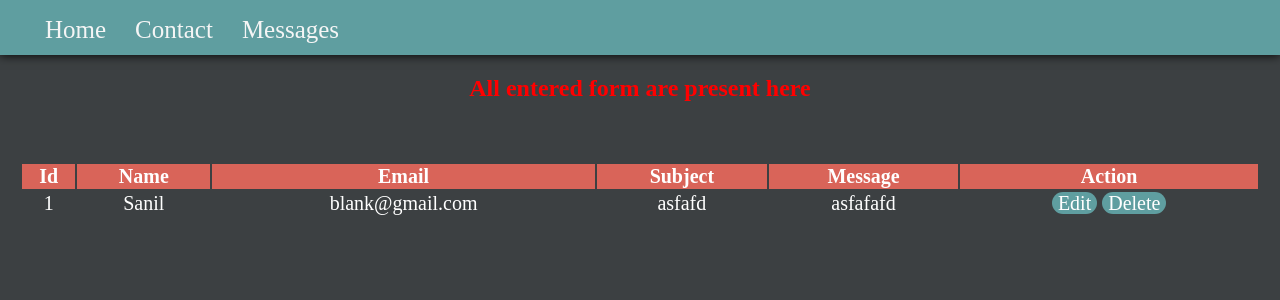
After one commit to Sanilblank/Simple_slider_and_contactform, a PHP site: page /messages.php in a window 1280 px wide. The commit adds this page. Shown: the top 300 px of the page. Run offline with PHP 8.4, Linux system fonts and the light colour scheme; data comes from the database, SQL or seed files in the repository; some libraries are stand-ins or nearby versions.

Commit message:
made section for showing messages

```diff
--- a/includes/header.php
+++ b/includes/header.php
@@ -12,7 +12,8 @@
             <nav>
                 <ul>
                     <li><a href="index.php">Home</a></li>
-                    <li><a href="contact.php">Contact</a></li>
+                    <li><a href="contact.php">Contact</a>
+                    <li><a href="messages.php">Messages</a></li>
                 </ul>
             </nav>
         </header>
--- /dev/null
+++ b/messages.php
@@ -0,0 +1,75 @@
+<?php
+    require 'includes/header.php';
+    require 'includes/database.php';
+?>
+<h2>All entered form are present here</h2>
+
+<?php
+    $sql = 'SELECT * FROM contact';
+    $stmt = mysqli_stmt_init($conn);
+    if(!mysqli_stmt_prepare($stmt,$sql)){
+        header('Location: messages.php?Sqlerror');
+        exit;
+    }
+    else{
+        mysqli_stmt_execute($stmt);
+        mysqli_stmt_store_result($stmt);
+        $rowCount = mysqli_stmt_num_rows($stmt);
+        if($rowCount==0){
+            echo "<div class='noResult'>";
+            echo "<h2>No items entered. <a href = 'addItem.php'>Click here</a></h2>";
+            echo "</div>";
+        }
+        else{
+            $sql = 'SELECT * FROM contact';
+            $stmt = mysqli_stmt_init($conn);
+            if(!mysqli_stmt_prepare($stmt,$sql)){
+                header('Location: messages.php?Sqlerror');
+                exit;
+            }
+            else{
+                mysqli_stmt_execute($stmt);
+                $result = mysqli_stmt_get_result($stmt);
+                ?>
+                        <div class="forTable">
+                            <table class="table">
+                                <thead>
+                                    <tr>
+                                        <th>Id</th>
+                                        <th>Name</th>
+                                        <th>Email</th>
+                                        <th>Subject</th>
+                                        <th>Message</th>
+                                        <th colspan="2">Action</th>
+                                    </tr>
+                                </thead>
+
+                        <?php
+                            while($row = mysqli_fetch_assoc($result)){  ?>
+                                <tr>
+                                    <td><?php echo $row['id']; ?></td>
+                                    <td><?php echo $row['name']; ?></td>
+                                    <td><?php echo $row['email']; ?></td>
+                                    <td><?php echo $row['subject']; ?></td>
+                                    <td><?php echo $row['msg']; ?></td>
+                                    <td>
+                                        <div class="editDelete">
+                                            <a href="edit.php?edit=<?php echo $row['id']; ?>">Edit</a>
+                                            <a href="delete.php?delete=<?php echo $row['id']; ?>">Delete</a>
+                                        </div>
+                                    </td>
+                                </tr>
+                        <?php } ?>
+
+                            </table>
+                        </div>
+                    <?php
+            }
+        }
+    }
+
+?>
+
+<?php
+    require 'includes/footer.php';
+?>
--- a/style.css
+++ b/style.css
@@ -172,3 +172,42 @@ h5{
     font-size: 18px;
     color: red;
 }
+
+h2{
+    text-align: center;
+    font-family: 'Times New Roman', Times, serif;
+    color: red;
+    margin-top: 20px ;
+}
+
+table{
+    margin-top: 60px;
+    margin-bottom: 30px;
+    padding: 0 20px 10px 20px;
+    width: 100%;
+    color: white;
+    font-family: 'Times New Roman', Times, serif;
+    font-size: 20px;
+    text-align: center;
+}
+th{
+    background-color: #d96459;
+    color: white;
+}
+tr:nth-child(even){
+    background-color: #f2f2;
+}
+
+.editDelete a{
+    text-decoration: none;
+    color: white;
+    background-color: cadetblue;
+    border-radius: 15px;
+    outline: 0;
+    width: 40%;
+    padding: 0px 6px 0px 6px;
+}
+
+.editDelete a:hover{
+    background: #ff5722;
+}
```
Also changed, not shown: delete.php (added, +7 -0 lines), edit.php (added, +7 -0 lines).
